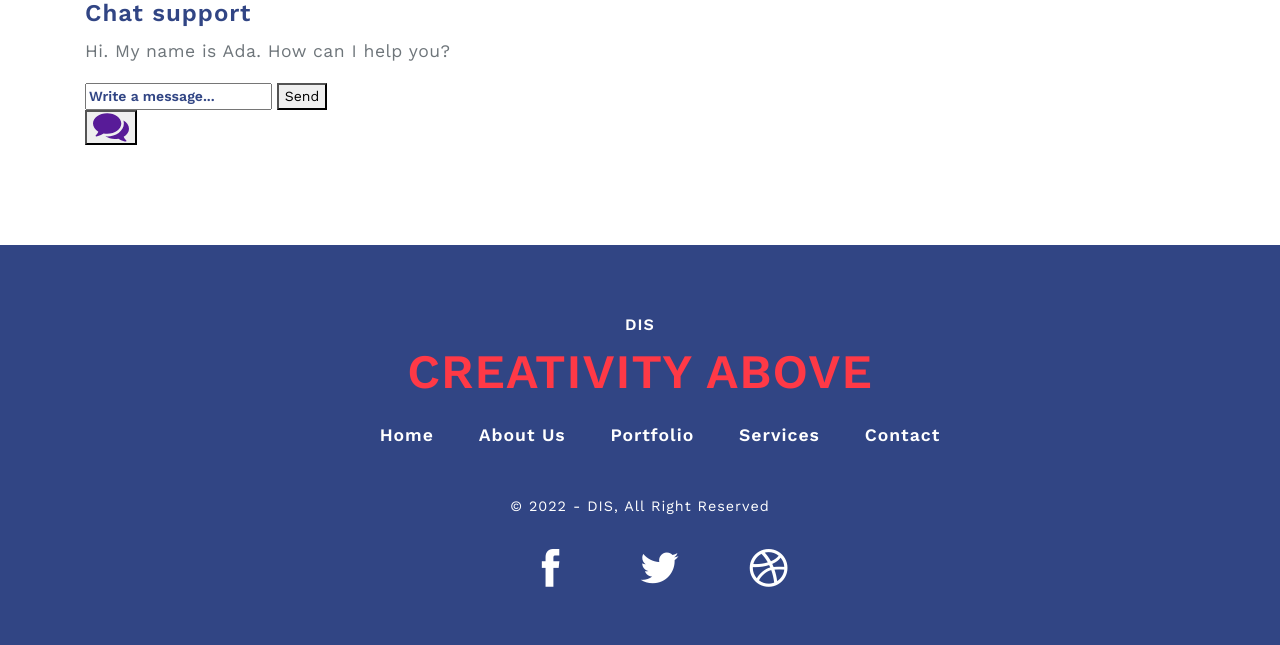
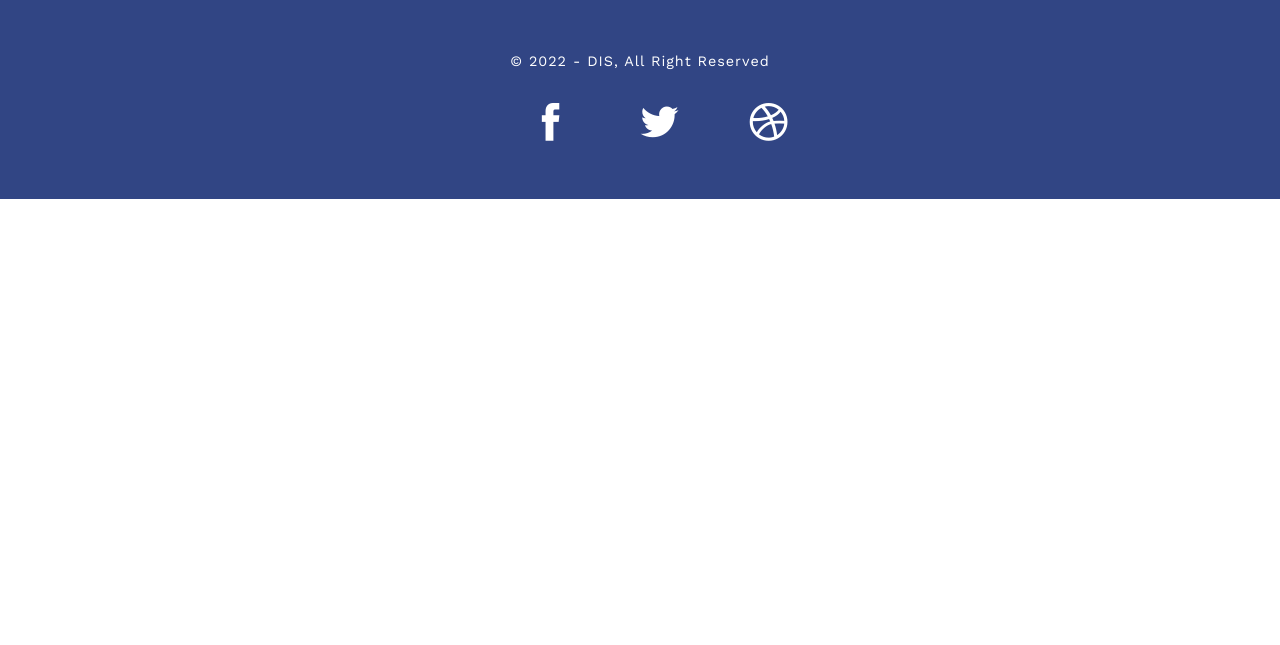
Before and after one commit to mdsouthworth1/DIS-Project, a Flask app: page / in a window 1280 px wide. Shown: the part 1604-2249 px from the top of the page. After the commit the page ends 1803 px from the top, so only its background shows below. Run offline with Flask 2, Linux system fonts and the light colour scheme; some libraries are stand-ins or nearby versions.

Commit message:
Update index.html

```diff
--- a/Distributed Information Systems/templates/index.html
+++ b/Distributed Information Systems/templates/index.html
@@ -23,36 +23,7 @@ Home
             </div>
         </div>
     </div>
-    <div class="container">
-        <div class="chatbox">
-            <div class="chatbox__support">
-                <div class="chatbox__header">
-                    <div class="chatbox__image--header">
-                        <img src="https://img.icons8.com/color/48/000000/circled-user-female-skin-type-5--v1.png" alt="image">
-                    </div>
-                    <div class="chatbox__content--header">
-                        <h4 class="chatbox__heading--header">Chat support</h4>
-                        <p class="chatbox__description--header">Hi. My name is Sam. How can I help you?</p>
-                    </div>
-                </div>
-                <div class="chatbox__messages">
-                    <div></div>
-                </div>
-                <div class="chatbox__footer">
-                    <input type="text" placeholder="Write a message...">
-                    <button class="chatbox__send--footer send__button">Send</button>
-                </div>
-            </div>
-            <div class="chatbox__button">
-                <button><img src="{{ url_for('static', filename='images/chatbox-icon.svg') }}" /></button>
-            </div>
-        </div>
-    </div>
 
-        <script>
-            $SCRIPT_ROOT = {{ request.script_root|tojson }};
-        </script>
-        <script type="text/javascript" src="{{ url_for('static', filename='app.js') }}"></script>
 
 </header>
 {% endblock %}
```
